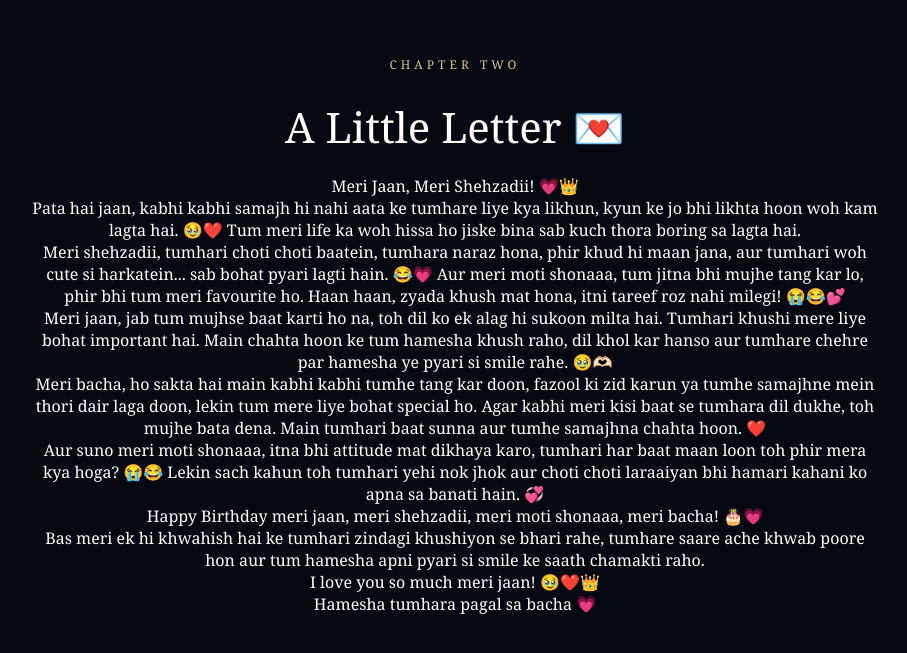
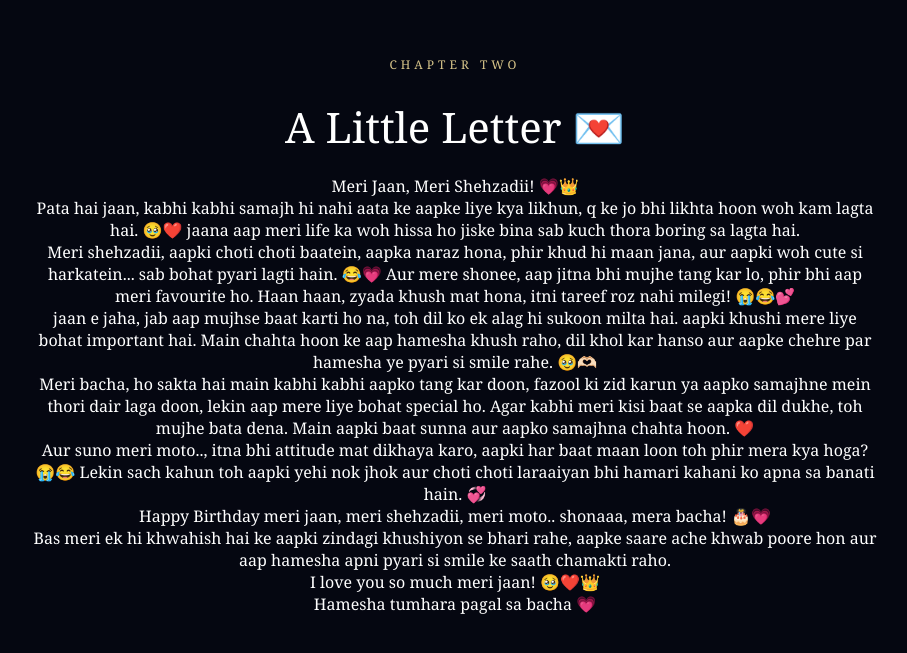
Before and after one commit to akashbirthday01/Birthday-Surprises-, a plain HTML site: page index.html in a window 1280 px wide. Shown: the part 2358-3011 px from the top of the page, without its empty margins (185-1092 px from the left). Drawn offline with Linux system fonts and the light colour scheme.

Commit message:
Update index.html

```diff
--- a/index.html
+++ b/index.html
@@ -379,50 +379,50 @@ h1{
       <p>Meri Jaan, Meri Shehzadii! 💗👑</p>
 
       <p>
-        Pata hai jaan, kabhi kabhi samajh hi nahi aata ke tumhare liye kya likhun,
-        kyun ke jo bhi likhta hoon woh kam lagta hai. 🥹❤️
-        Tum meri life ka woh hissa ho jiske bina sab kuch thora boring sa lagta hai.
+        Pata hai jaan, kabhi kabhi samajh hi nahi aata ke aapke liye kya likhun,
+        q ke jo bhi likhta hoon woh kam lagta hai. 🥹❤️
+        jaana aap meri life ka woh hissa ho jiske bina sab kuch thora boring sa lagta hai.
       </p>
 
       <p>
-        Meri shehzadii, tumhari choti choti baatein, tumhara naraz hona,
-        phir khud hi maan jana, aur tumhari woh cute si harkatein...
+        Meri shehzadii, aapki choti choti baatein, aapka naraz hona,
+        phir khud hi maan jana, aur aapki woh cute si harkatein...
         sab bohat pyari lagti hain. 😂💗
-        Aur meri moti shonaaa, tum jitna bhi mujhe tang kar lo,
-        phir bhi tum meri favourite ho. Haan haan, zyada khush mat hona,
+        Aur mere shonee, aap jitna bhi mujhe tang kar lo,
+        phir bhi aap meri favourite ho. Haan haan, zyada khush mat hona,
         itni tareef roz nahi milegi! 😭😂💕
       </p>
 
       <p>
-        Meri jaan, jab tum mujhse baat karti ho na, toh dil ko ek alag hi
-        sukoon milta hai. Tumhari khushi mere liye bohat important hai.
-        Main chahta hoon ke tum hamesha khush raho, dil khol kar hanso
-        aur tumhare chehre par hamesha ye pyari si smile rahe. 🥹🫶🏻
+        jaan e jaha, jab aap mujhse baat karti ho na, toh dil ko ek alag hi
+        sukoon milta hai. aapki khushi mere liye bohat important hai.
+        Main chahta hoon ke aap hamesha khush raho, dil khol kar hanso
+        aur aapke chehre par hamesha ye pyari si smile rahe. 🥹🫶🏻
       </p>
 
       <p>
-        Meri bacha, ho sakta hai main kabhi kabhi tumhe tang kar doon,
-        fazool ki zid karun ya tumhe samajhne mein thori dair laga doon,
-        lekin tum mere liye bohat special ho.
-        Agar kabhi meri kisi baat se tumhara dil dukhe, toh mujhe bata dena.
-        Main tumhari baat sunna aur tumhe samajhna chahta hoon. ❤️
+        Meri bacha, ho sakta hai main kabhi kabhi aapko tang kar doon,
+        fazool ki zid karun ya aapko samajhne mein thori dair laga doon,
+        lekin aap mere liye bohat special ho.
+        Agar kabhi meri kisi baat se aapka dil dukhe, toh mujhe bata dena.
+        Main aapki baat sunna aur aapko samajhna chahta hoon. ❤️
       </p>
 
       <p>
-        Aur suno meri moti shonaaa, itna bhi attitude mat dikhaya karo,
-        tumhari har baat maan loon toh phir mera kya hoga? 😭😂
-        Lekin sach kahun toh tumhari yehi nok jhok aur choti choti
+        Aur suno meri moto.., itna bhi attitude mat dikhaya karo,
+        aapki har baat maan loon toh phir mera kya hoga? 😭😂
+        Lekin sach kahun toh aapki yehi nok jhok aur choti choti
         laraaiyan bhi hamari kahani ko apna sa banati hain. 💞
       </p>
 
       <p>
-        Happy Birthday meri jaan, meri shehzadii, meri moti shonaaa,
-        meri bacha! 🎂💗
+        Happy Birthday meri jaan, meri shehzadii, meri moto.. shonaaa,
+        mera bacha! 🎂💗
       </p>
 
       <p>
-        Bas meri ek hi khwahish hai ke tumhari zindagi khushiyon se bhari rahe,
-        tumhare saare ache khwab poore hon aur tum hamesha apni pyari si
+        Bas meri ek hi khwahish hai ke aapki zindagi khushiyon se bhari rahe,
+        aapke saare ache khwab poore hon aur aap hamesha apni pyari si
         smile ke saath chamakti raho.
       </p>
 
@@ -452,11 +452,11 @@ h1{
     </div>
 
     <div id="giftMessage" class="gift-message">
-      ✨ Surprise! ✨<br><br>
+
+✨ Surprise! ✨<br><br>
       You deserve a beautiful birthday,
       today and every year ahead. 🎂🤍
     </div>
-
   </div>
 </section>
 
```
